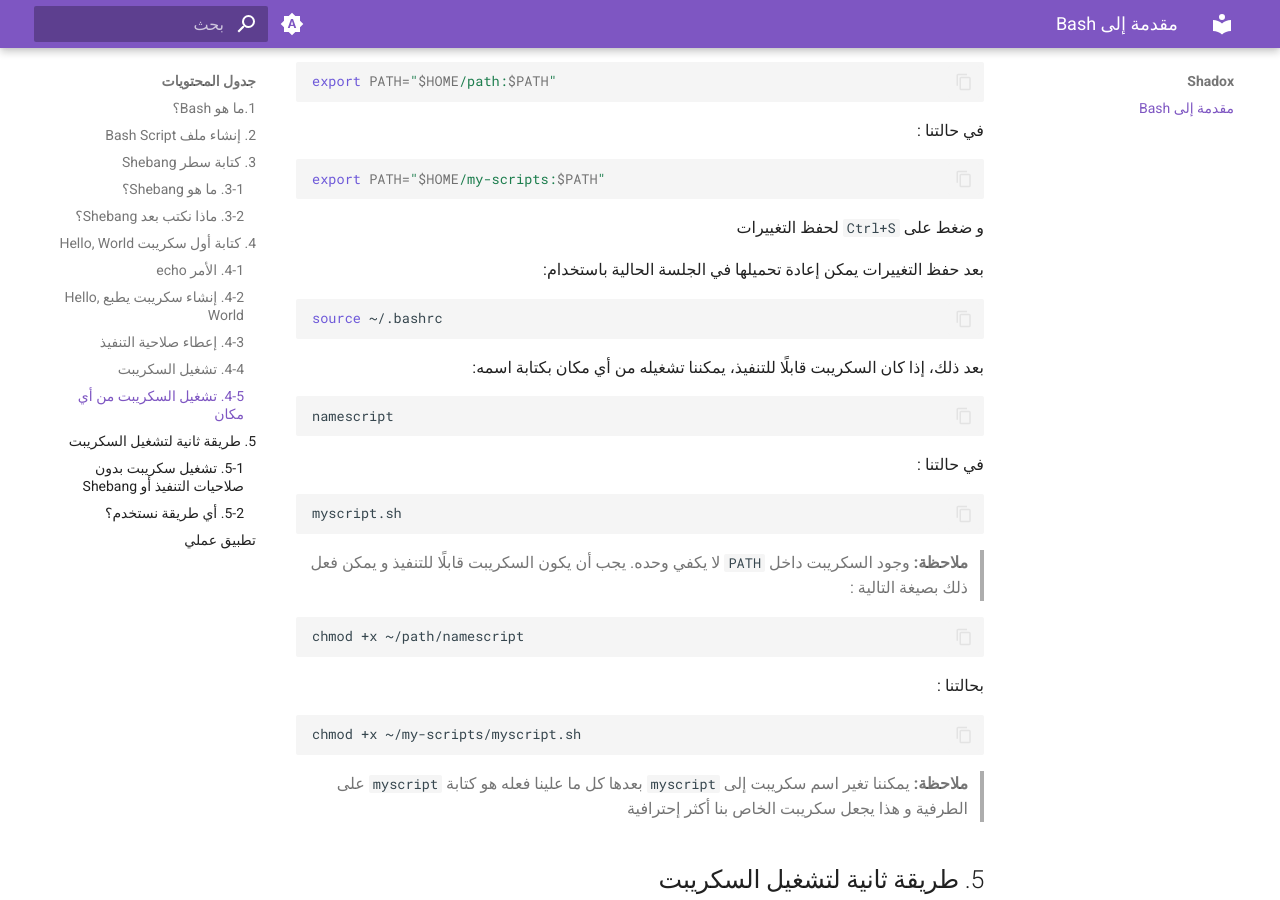
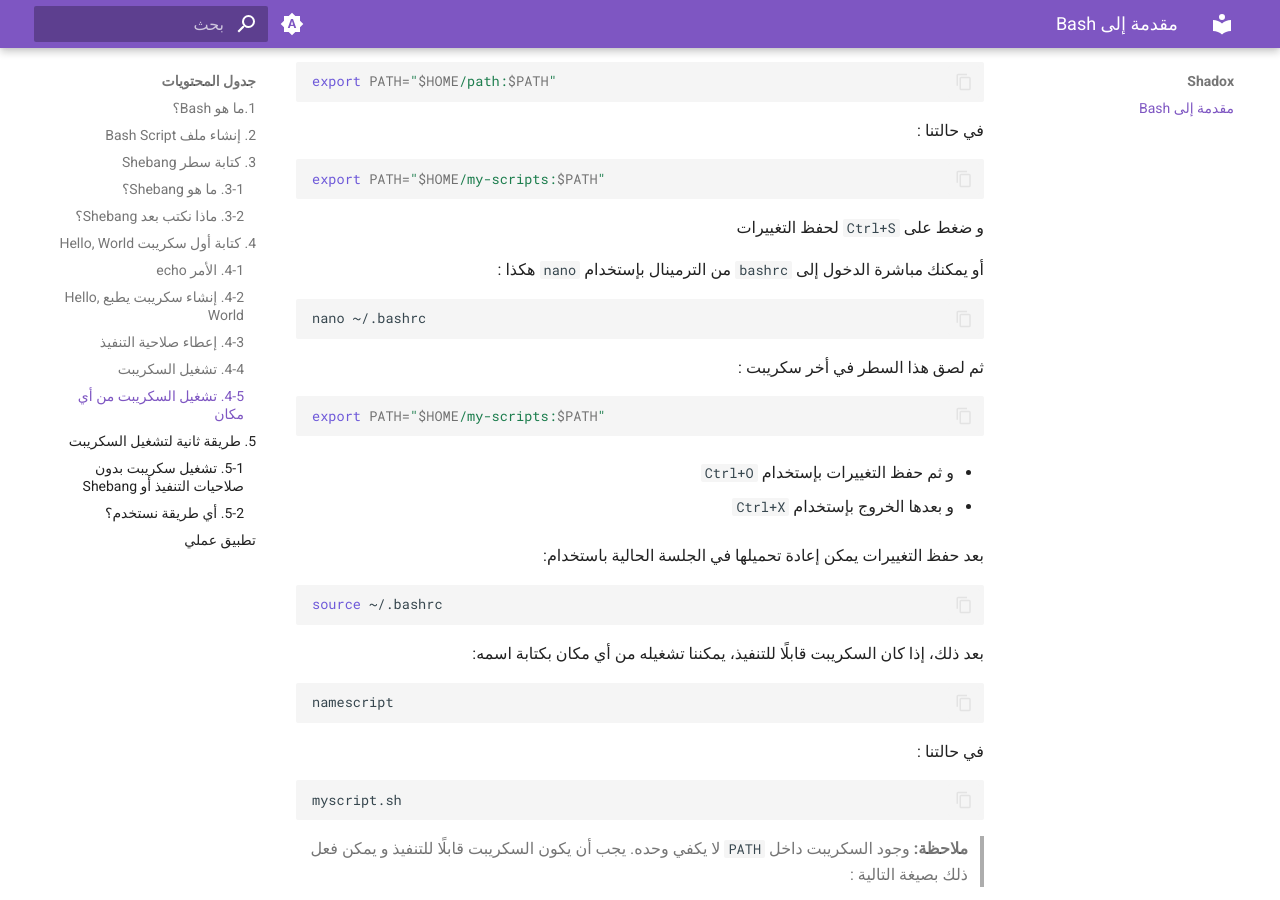
Before and after one commit to shadoxcore-oss/shadox.github.io, an MkDocs documentation site: the page built from docs/00-Bash/00-Bash-Introduction.md, in a window 1280 px wide and 900 px high, scrolled down 3314 px. Built offline with MkDocs 1.6.1 and Material for MkDocs 9.7.7, drawn with Linux system fonts in a browser that asks for light colours.

Commit message:
Edit 00-Bash-Introduction

````diff
--- a/docs/00-Bash/00-Bash-Introduction.md
+++ b/docs/00-Bash/00-Bash-Introduction.md
@@ -174,6 +174,22 @@ export PATH="$HOME/my-scripts:$PATH"
 
 و ضغط على `Ctrl+S` لحفظ التغييرات
 
+أو يمكنك مباشرة الدخول إلى `bashrc` من الترمينال بإستخدام `nano` هكذا :
+
+```bash
+nano ~/.bashrc
+```
+
+ثم لصق هذا السطر في أخر سكريبت :
+
+```bash
+export PATH="$HOME/my-scripts:$PATH"
+```
+
+- و ثم حفظ التغييرات بإستخدام `Ctrl+O`
+
+- و بعدها  الخروج بإستخدام `Ctrl+X`
+
 بعد حفظ التغييرات  يمكن إعادة تحميلها في الجلسة الحالية باستخدام:
 
 ```bash
````
